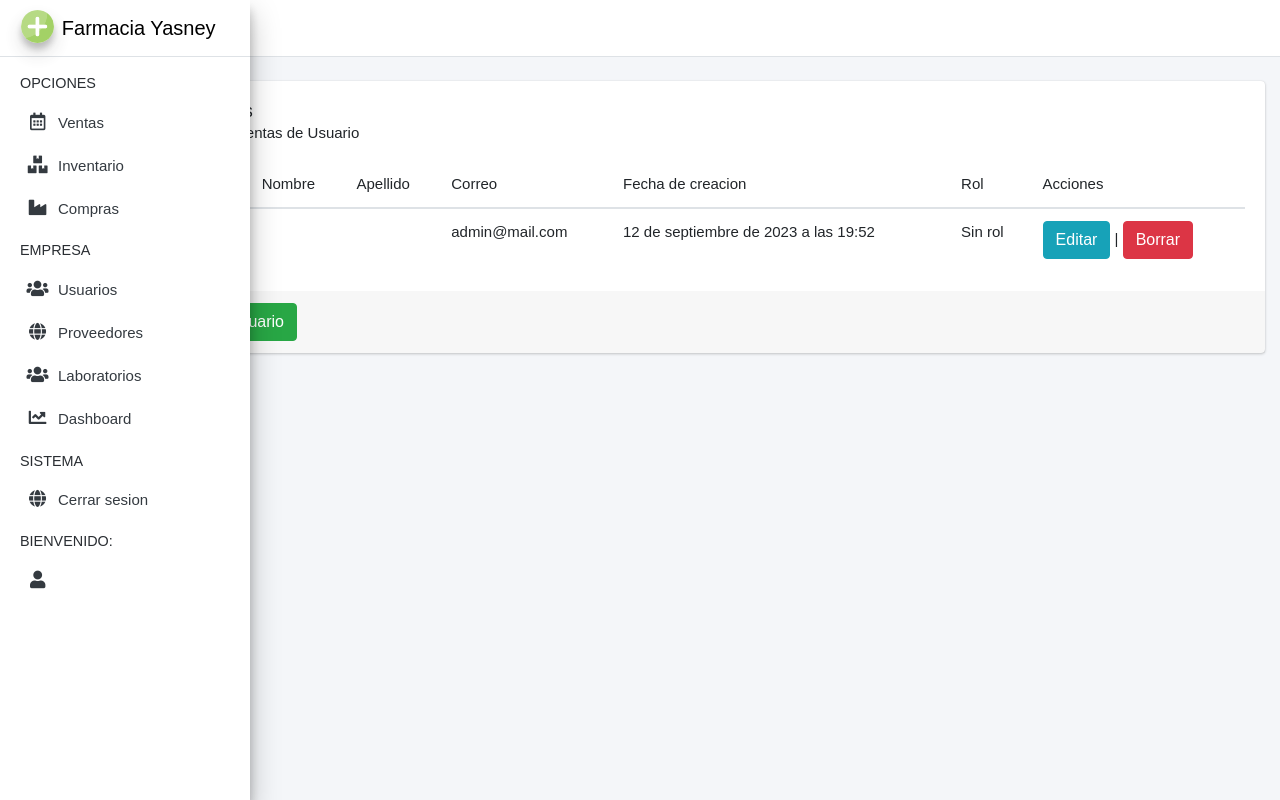
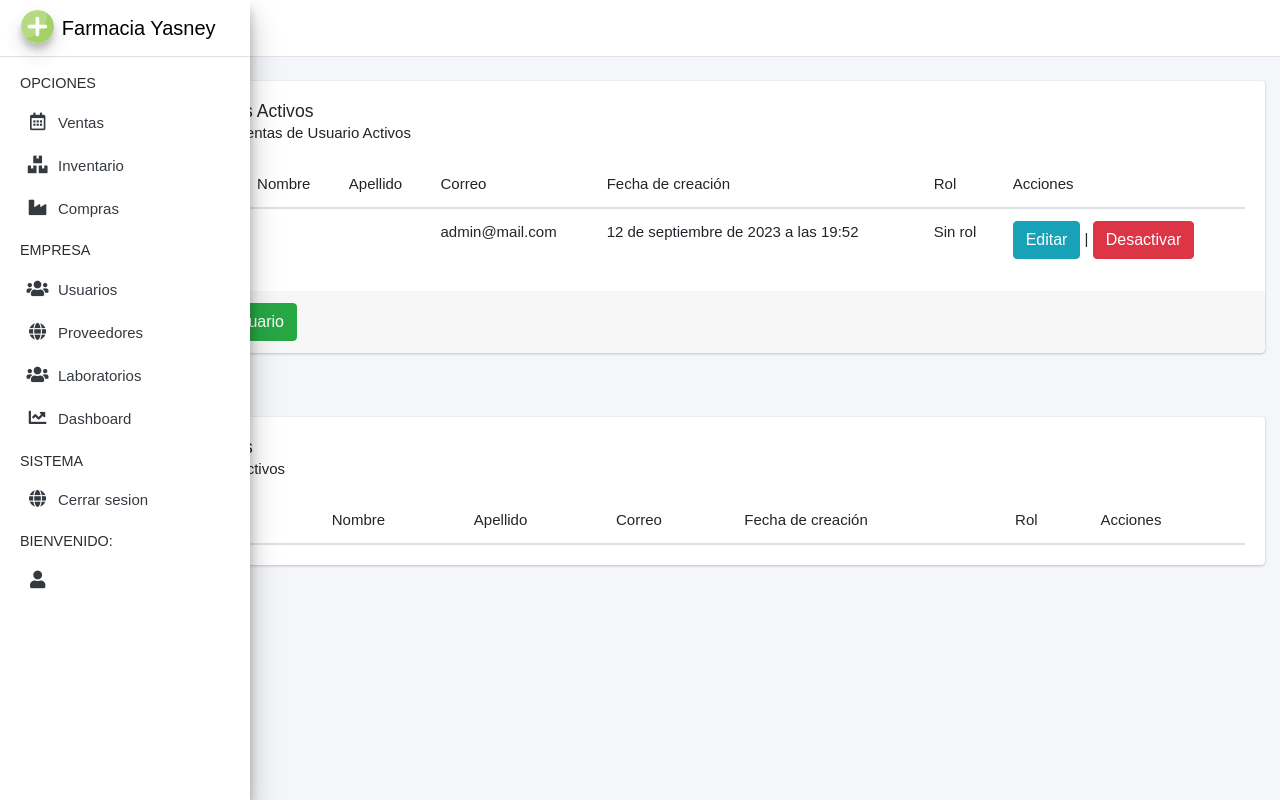
Before and after one commit to GATMgarrett/SistemaFarmacia, a Django app: page /usuario/ in a window 1280 px wide. Run offline with Django 4.2, Linux system fonts and the light colour scheme; data comes from the database, SQL or seed files in the repository; lists and menus that the app fills with data are empty; some libraries are stand-ins or nearby versions.

Commit message:
Añadido campo 'activo' en las tablas y actualización de vistas de usuarios

```diff
--- a/SistemaFarmacia/ventas/templates/usuarios.html
+++ b/SistemaFarmacia/ventas/templates/usuarios.html
@@ -10,11 +10,11 @@
 
     <br>
 
-    <div class = "card">
-
-        <div class = "card-body">
-            <h4 class="card-title">Panel de Usuarios</h4>
-            <p class="card-text">Configuración de Cuentas de Usuario</p>
+    <!-- Tabla de usuarios activos -->
+    <div class="card">
+        <div class="card-body">
+            <h4 class="card-title">Panel de Usuarios Activos</h4>
+            <p class="card-text">Configuración de Cuentas de Usuario Activos</p>
 
             <table class="table">
                 <thead>
@@ -24,21 +24,20 @@
                         <th>Nombre</th>
                         <th>Apellido</th>
                         <th>Correo</th>
-                        <th>Fecha de creacion</th>
+                        <th>Fecha de creación</th>
                         <th>Rol</th>
                         <th>Acciones</th>
                     </tr>
                 </thead>
                 <tbody>
-
-                    {% for usuario in usuarios %}
+                    {% for usuario in usuarios_activos %}
                     <tr>
-                        <td>{{usuario.id}}</td>
-                        <td>{{usuario.username}}</td>
-                        <td>{{usuario.first_name}}</td>
-                        <td>{{usuario.last_name}}</td>
-                        <td>{{usuario.email}}</td>
-                        <td>{{usuario.date_joined}}</td>
+                        <td>{{ usuario.id }}</td>
+                        <td>{{ usuario.username }}</td>
+                        <td>{{ usuario.first_name }}</td>
+                        <td>{{ usuario.last_name }}</td>
+                        <td>{{ usuario.email }}</td>
+                        <td>{{ usuario.date_joined }}</td>
                         <td>
                             {% for group in usuario.groups.all %}
                                 {{ group.name }}
@@ -46,16 +45,15 @@
                                 Sin rol
                             {% endfor %}
                         </td>
-                        <td> <a name="" id="" class="btn btn-info" href="{% url 'UpdateUsuarios' usuario.id %}" role="button">Editar</a>
+                        <td>
+                            <a name="" id="" class="btn btn-info" href="{% url 'UpdateUsuarios' usuario.id %}" role="button">Editar</a>
                             |
-                            <a name="" id="" class="btn btn-danger" href="{% url 'DeleteUsuarios' usuario.id %}" role="button">Borrar</a>
+                            <a name="" id="" class="btn btn-danger" href="{% url 'DeleteUsuarios' usuario.id %}" role="button">Desactivar</a>
                         </td>
                     </tr>
                     {% endfor %}
-
                 </tbody>
             </table>
-
         </div>
         <div class="card-footer text-muted">
             <Footer>
@@ -64,6 +62,52 @@
         </div>
     </div>
 
+    <br><br>
+
+    <!-- Tabla de usuarios inactivos -->
+    <div class="card">
+        <div class="card-body">
+            <h4 class="card-title">Usuarios Inactivos</h4>
+            <p class="card-text">Lista de usuarios inactivos</p>
+
+            <table class="table">
+                <thead>
+                    <tr>
+                        <th>ID</th>
+                        <th>Usuario</th>
+                        <th>Nombre</th>
+                        <th>Apellido</th>
+                        <th>Correo</th>
+                        <th>Fecha de creación</th>
+                        <th>Rol</th>
+                        <th>Acciones</th>
+                    </tr>
+                </thead>
+                <tbody>
+                    {% for usuario in usuarios_inactivos %}
+                    <tr>
+                        <td>{{ usuario.id }}</td>
+                        <td>{{ usuario.username }}</td>
+                        <td>{{ usuario.first_name }}</td>
+                        <td>{{ usuario.last_name }}</td>
+                        <td>{{ usuario.email }}</td>
+                        <td>{{ usuario.date_joined }}</td>
+                        <td>
+                            {% for group in usuario.groups.all %}
+                                {{ group.name }}
+                            {% empty %}
+                                Sin rol
+                            {% endfor %}
+                        </td>
+                        <td>
+                            <a name="" id="" class="btn btn-info" href="{% url 'ActivateUsuarios' usuario.id %}" role="button">Activar</a>
+                        </td>
+                    </tr>
+                    {% endfor %}
+                </tbody>
+            </table>
+        </div>
+    </div>
 
 </div>
 {% endblock %}
--- a/SistemaFarmacia/ventas/urls.py
+++ b/SistemaFarmacia/ventas/urls.py
@@ -19,6 +19,8 @@ urlpatterns = [
     path('usuario/create/', views.create_user_view, name='CreateUsuarios'),
     path('deleteUsuario/<int:id>', views.delete_user_view, name='DeleteUsuarios'),
     path('usuario/update/<int:id>', views.update_user_view, name='UpdateUsuarios'),
+    path('activateUsuario/<int:id>', views.activate_user_view, name='ActivateUsuarios'),
+
 
     # urls for the views of the suppliers (proveedores)
     path('proveedores/', views.proveedores_view, name='Proveedores'),
--- a/SistemaFarmacia/ventas/views.py
+++ b/SistemaFarmacia/ventas/views.py
@@ -58,11 +58,31 @@ def delete_laboratorio_view(request, id):
 #///////////////////////////////////////////////////////////////Toda esta parte sera solo para los usuarios
 # Vista de los usuarios
 def usuarios_view(request):
-    usuarios = User.objects.all().prefetch_related('groups')
-    return render(request, 'usuarios.html', {'usuarios': usuarios})
+    # Usuarios activos
+    usuarios_activos = User.objects.filter(is_active=True).prefetch_related('groups')
+    # Usuarios inactivos
+    usuarios_inactivos = User.objects.filter(is_active=False).prefetch_related('groups')
+
+    return render(request, 'usuarios.html', {
+        'usuarios_activos': usuarios_activos,
+        'usuarios_inactivos': usuarios_inactivos
+    })
 
 # Vista para la creacion de los ususarios
 
+# Vista de los usuarios
+def usuarios_view(request):
+    # Usuarios activos
+    usuarios_activos = User.objects.filter(is_active=True).prefetch_related('groups')
+    # Usuarios inactivos
+    usuarios_inactivos = User.objects.filter(is_active=False).prefetch_related('groups')
+
+    return render(request, 'usuarios.html', {
+        'usuarios_activos': usuarios_activos,
+        'usuarios_inactivos': usuarios_inactivos
+    })
+
+# Vista para la creación de los usuarios
 def create_user_view(request):
     if request.method == 'POST':
         formulario = UsuarioForm(request.POST)
@@ -78,8 +98,7 @@ def create_user_view(request):
 
     return render(request, 'usuariosCRUD/create_user.html', {'formulario': formulario})
 
-# Vista para la edicion de los ususarios
-
+# Vista para la edición de los usuarios
 def update_user_view(request, id):
     usuario = User.objects.get(id=id)
     formulario = UsuarioForm(request.POST or None, request.FILES or None, instance=usuario)
@@ -88,11 +107,18 @@ def update_user_view(request, id):
         return redirect('Usuarios')
     return render(request, 'usuariosCRUD/update_user.html', {'formulario': formulario})
 
-# Vista para la eliminacion de los usuarios
-
+# Vista para la eliminación de los usuarios
 def delete_user_view(request, id):
     usuario = User.objects.get(id=id)
-    usuario.delete()
+    usuario.is_active = False  # Desactivar el usuario en lugar de eliminarlo
+    usuario.save()
+    return redirect('Usuarios')
+
+# Vista para la activación de los usuarios
+def activate_user_view(request, id):
+    usuario = User.objects.get(id=id)
+    usuario.is_active = True  # Activar el usuario
+    usuario.save()
     return redirect('Usuarios')
 
 #///////////////////////////////////////////////////////////////Toda esta parte sera solo para los proveedores
```
Also changed, not shown: SistemaFarmacia/ventas/models.py (+8 -1 lines), SistemaFarmacia/ventas/migrations/0006_compras_activo_detallecompra_activo_and_more.py (added).
